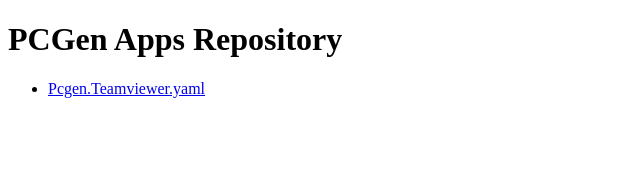
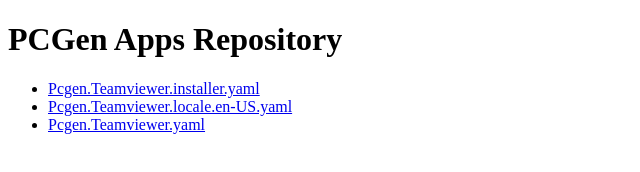
Before and after one commit to DevifyPro/pcgenapps, a plain HTML site: page index.html in a window 1280 px wide. Shown: the whole page, without its empty margins (0-640 px from the left). Drawn offline with Linux system fonts and the light colour scheme.

Commit message:
Update index.html

```diff
--- a/index.html
+++ b/index.html
@@ -8,8 +8,9 @@
 <body>
     <h1>PCGen Apps Repository</h1>
     <ul>
+        <li><a href="manifests/p/PCgen/Teamviewer/11/Pcgen.Teamviewer.installer.yaml">Pcgen.Teamviewer.installer.yaml</a></li>
+        <li><a href="manifests/p/PCgen/Teamviewer/11/Pcgen.Teamviewer.locale.en-US.yaml">Pcgen.Teamviewer.locale.en-US.yaml</a></li>
         <li><a href="manifests/p/PCgen/Teamviewer/11/Pcgen.Teamviewer.yaml">Pcgen.Teamviewer.yaml</a></li>
-        <!-- Add other files or directories here -->
     </ul>
 </body>
 </html>
```
